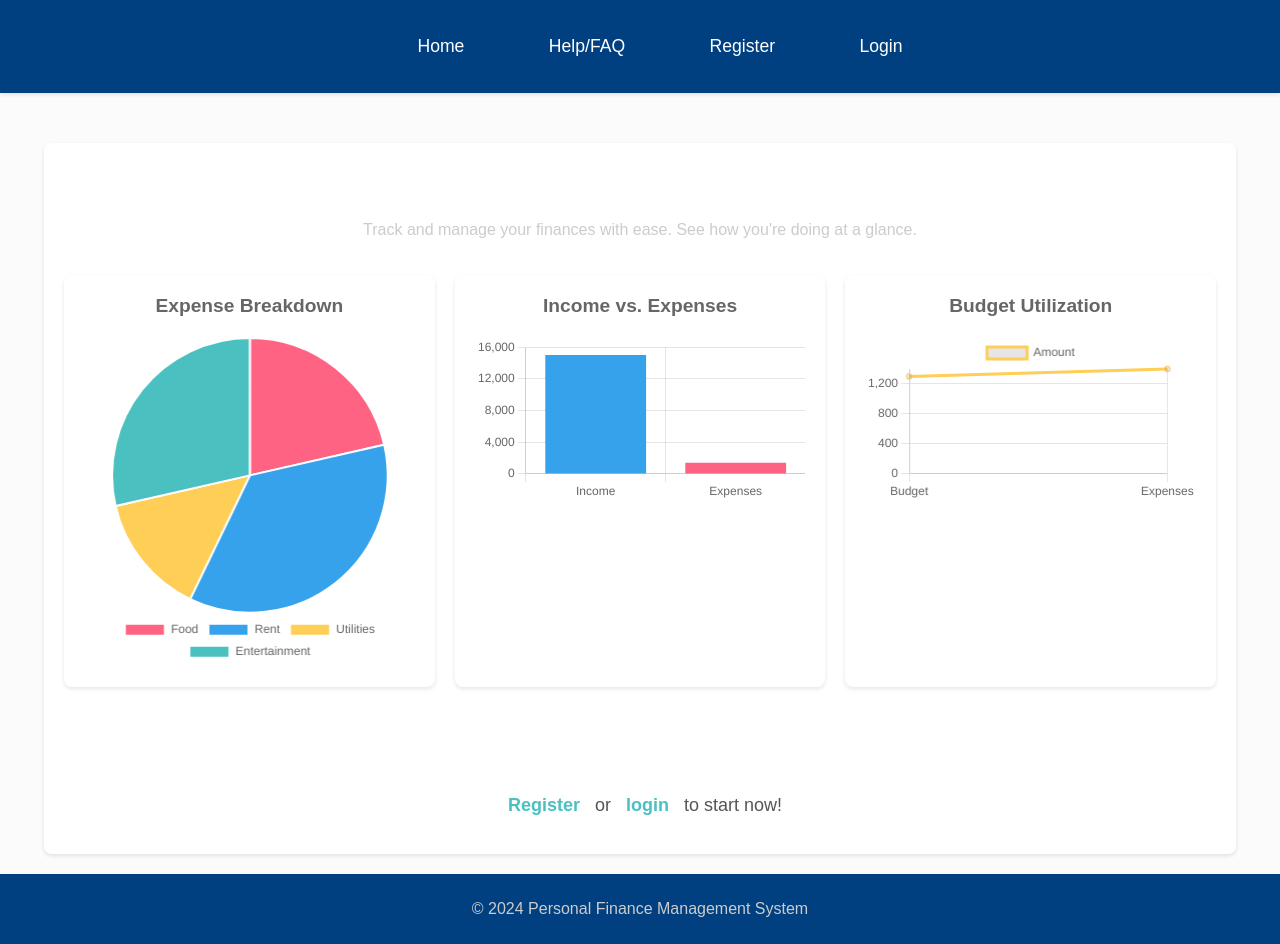
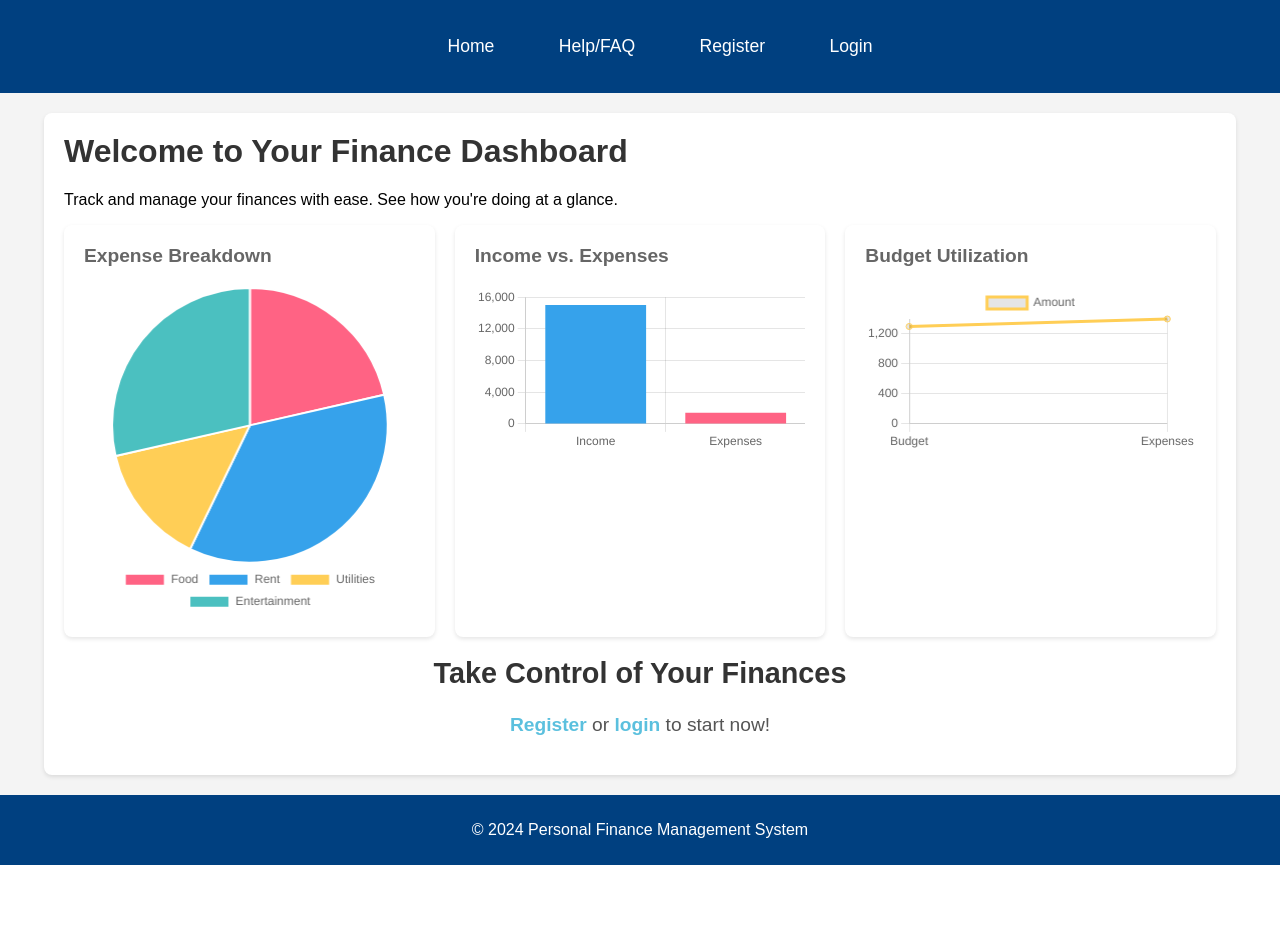
Before and after one commit to G-spec768/Personal-Finance-Manager, a PHP site: page / in a window 1280 px wide. After the commit the page ends 865 px from the top, so only its background shows below. Run offline with PHP 8.4, Linux system fonts and the light colour scheme.

Commit message:
Removed Elements in the stylesheet

```diff
--- a/Personal Finance Manager/public/styles.css
+++ b/Personal Finance Manager/public/styles.css
@@ -1,14 +1,5 @@
 /* styles.css */
 
-body {
-    font-family: Arial, sans-serif;
-    background-color: #fcfbfb;
-    margin: 0;
-    padding: 0;
-    display: flex;
-    flex-direction: column;
-    min-height: 100vh;
-}
 
 header {
     background-color: #004080; /* Dark blue */
@@ -115,146 +64,3 @@ footer {
     padding: 10px 0;
     margin-top: auto;
 }
-
-main {
-    padding: 20px;
-    flex: 1;
-    display: flex;
-    justify-content: center; /* Center content horizontally */
-    align-items: center; /* Center content vertically */
-    flex-direction: column;
-}
-
-h1, h2 {
-    color: #333;
-}
-
-a {
-    color: #004080; /* Dark blue */
-    text-decoration: none;
-    margin: 0 10px;
-}
-
-a:hover {
-    text-decoration: underline;
-}
-
-form {
-    background-color: #fff;
-    padding: 20px;
-    border: 1px solid #ccc;
-    border-radius: 5px;
-    max-width: 400px;
-    width: 100%; /* Ensure form takes full width of its container */
-    margin: 20px 0; /* Add margin to separate forms from other elements */
-    box-sizing: border-box; /* Ensure padding and border are included in the element's total width and height */
-}
-
-label {
-    display: block;
-    margin-bottom: 5px;
-    font-weight: bold;
-}
-
-input[type="text"], input[type="password"] {
-    width: 100%;
-    padding: 10px;
-    margin-bottom: 10px;
-    border: 1px solid #ccc;
-    border-radius: 5px;
-    box-sizing: border-box; /* Ensure padding and border are included in the element's total width and height */
-}
-
-input[type="submit"] {
-    background-color: #004080; /* Dark blue */
-    color: #fff;
-    border: none;
-    padding: 10px 20px;
-    border-radius: 5px;
-    cursor: pointer;
-    width: 100%; /* Ensure button takes full width of its container */
-    box-sizing: border-box; /* Ensure padding and border are included in the element's total width and height */
-}
-
-input[type="submit"]:hover {
-    background-color: #00264d; /* Darker blue */
-}
-
-header, footer {
-    box-shadow: 0 2px 4px rgba(0, 0, 0, 0.1);
-}
-
-.container {
-    text-align: center;
-    margin-top: 50px;
-}
-
-.features, .tips, .cta {
-    margin-top: 30px;
-}
-
-.features h2, .tips h2, .cta h2 {
-    color: #333;
-    margin-bottom: 15px;
-}
-
-.features ul {
-    list-style-type: disc;
-    padding-left: 20px;
-}
-
-.features ul li {
-    margin-bottom: 10px;
-}
-
-.tips article {
-    margin-bottom: 20px;
-}
-
-.tips article h3 {
-    margin-bottom: 5px;
-    color: #004080; /* Dark blue */
-}
-
-.tips article p {
-    margin: 0;
-}
-
-.container {
-    text-align: center;
-    padding: 20px;
-}
-
-.chart-wrapper {
-    width: 100%;
-    max-width: 600px;
-    margin: 20px auto;
-}
-
-h1 {
-    color: #fff; /* White text */
-}
-
-p {
-    color: #ccc; /* Light grey text */
-}
-
-.cta h2 {
-    margin-top: 40px;
-    color: #fff;
-}
-
-.cta p {
-    margin-top: 10px;
-    font-size: 18px;
-}
-
-.cta a {
-    color: #4bc0c0;
-    text-decoration: none;
-    font-weight: bold;
-}
-
-.cta a:hover {
-    color: #36a2eb;
-}
```
Also changed, not shown: other parts of Personal Finance Manager/public/styles.css (+0 -42 lines).
